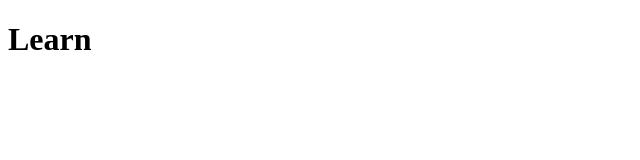
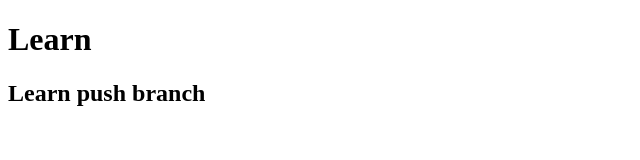
Before and after one commit to id-Andy/Andy-repository, a plain HTML site: page header.html in a window 1280 px wide. Shown: the whole page, without its empty margins (0-640 px from the left). Drawn offline with Linux system fonts and the light colour scheme.

Commit message:
add element h2 on header.html

```diff
--- a/header.html
+++ b/header.html
@@ -6,5 +6,6 @@
 </head>
 <body>
   <h1>Learn</h1>
+  <h2>Learn push branch</h2>
 </body>
 </html>
```
